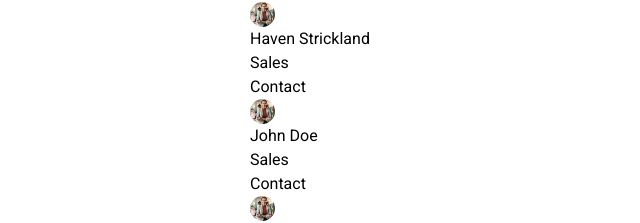
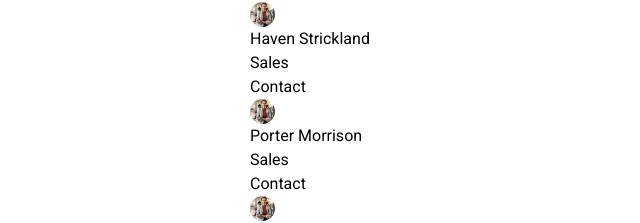
Before and after one commit to rituraj-pathak-code/lms-admin, a React (Vite) app: page / in a window 1280 px wide. Shown: the part 3560-3783 px from the top of the page, without its empty margins (0-640 px from the left). Built offline with nearby package versions, Linux system fonts and the light colour scheme.

Commit message:
third commit

```diff
--- a/src/components/ProfileSide/index.jsx
+++ b/src/components/ProfileSide/index.jsx
@@ -59,7 +59,7 @@ const ProfileSide = () => {
               sx={{ width: 25, height: 25 }}
             />
             <div className="text-sm">
-              <h4 className="font-semibold">John Doe</h4>
+              <h4 className="font-semibold">Porter Morrison</h4>
               <p className="text-gray-500 text-[12px]">Sales</p>
             </div>
           </div>
```
